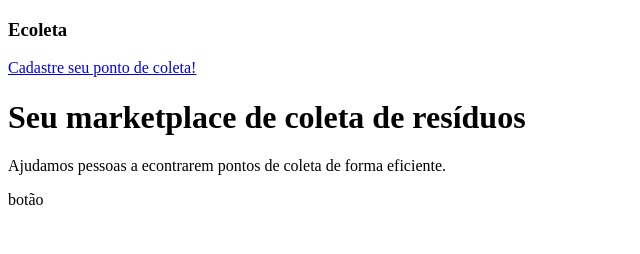
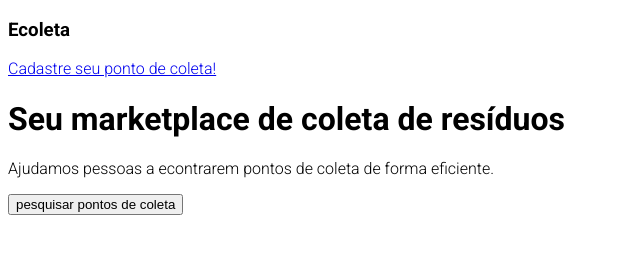
Before and after one commit to vitoriatcosta/NLW, a plain HTML site: page index.html in a window 1280 px wide. Shown: the whole page, without its empty margins (0-640 px from the left). Drawn offline with Linux system fonts and the light colour scheme.

Commit message:
css básico feito
fonte alterada
parei nos 40min da aula 1

```diff
--- /dev/null
+++ b/cssnlw/stylenlw.css
@@ -0,0 +1,4 @@
+
+html {
+    font-family: 'Roboto', sans-serif;
+}
--- a/index.html
+++ b/index.html
@@ -5,12 +5,15 @@
     <meta name="viewport" content="width=device-width, initial-scale=1.0">
     <meta name="author" content="vitoria">
     <title>Ecoleta</title>
+    <link href="https://fonts.googleapis.com/css2?family=Roboto:wght@300;700&display=swap" rel="stylesheet">
+    <link rel="stylesheet" href="/cssnlw/stylenlw.css">
+
 </head>
 <body>
     <h3>Ecoleta</h3>
     <a href="#">Cadastre seu ponto de coleta!</a>
     <h1>Seu marketplace de coleta de resíduos</h1>
     <p>Ajudamos pessoas a econtrarem pontos de coleta de forma eficiente.</p>
-    botão
+    <button> pesquisar pontos de coleta </button>
 </body>
 </html>
```
